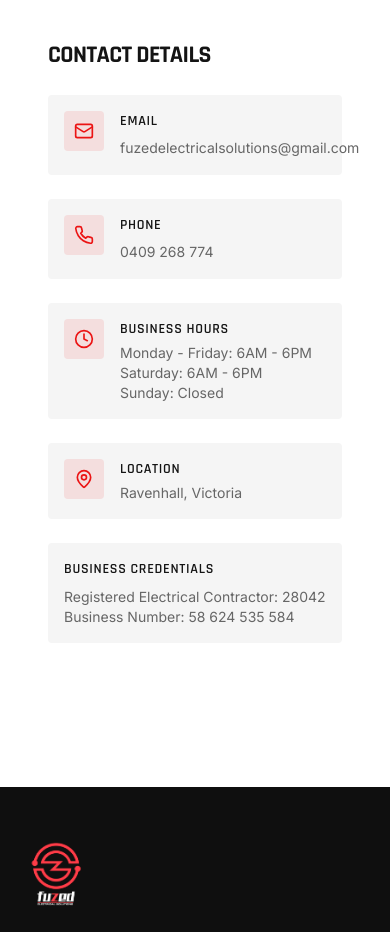
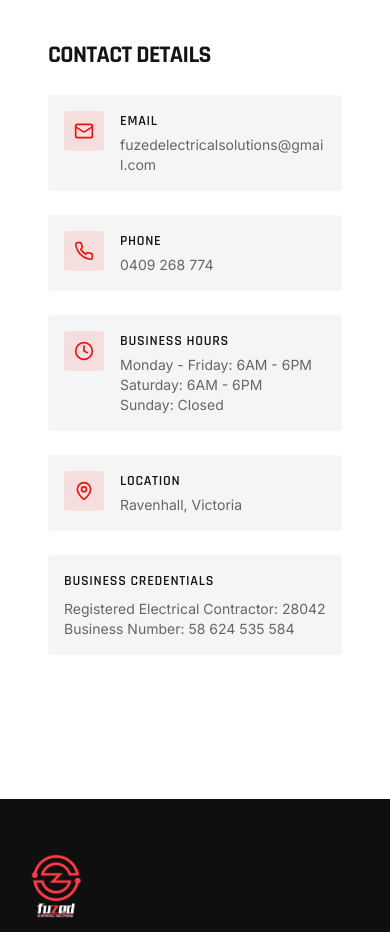
Before and after one commit to jamaica-salem/fuzed, a React (Vite) app: page /contact in a window 390 px wide. Shown: the part 1320-2252 px from the top of the page. Built offline with nearby package versions, Linux system fonts and the light colour scheme; the HTML template or start-up script is replaced by a standard one.

Commit message:
fix: update email card mobile responsiveness

```diff
--- a/src/pages/Contact.tsx
+++ b/src/pages/Contact.tsx
@@ -46,11 +46,14 @@
                         {item.label}
                       </h3>
                       {item.href ? (
-                        <a href={item.href} className="text-sm text-muted-foreground hover:text-primary transition-colors">
+                        <a
+                          href={item.href}
+                          className="text-sm text-muted-foreground hover:text-primary transition-colors break-all min-w-0 block"
+                        >
                           {item.value}
                         </a>
                       ) : (
-                        <p className="text-sm text-muted-foreground whitespace-pre-line">{item.value}</p>
+                        <p className="text-sm text-muted-foreground whitespace-pre-line break-words">{item.value}</p>
                       )}
                     </div>
                   </div>
```
